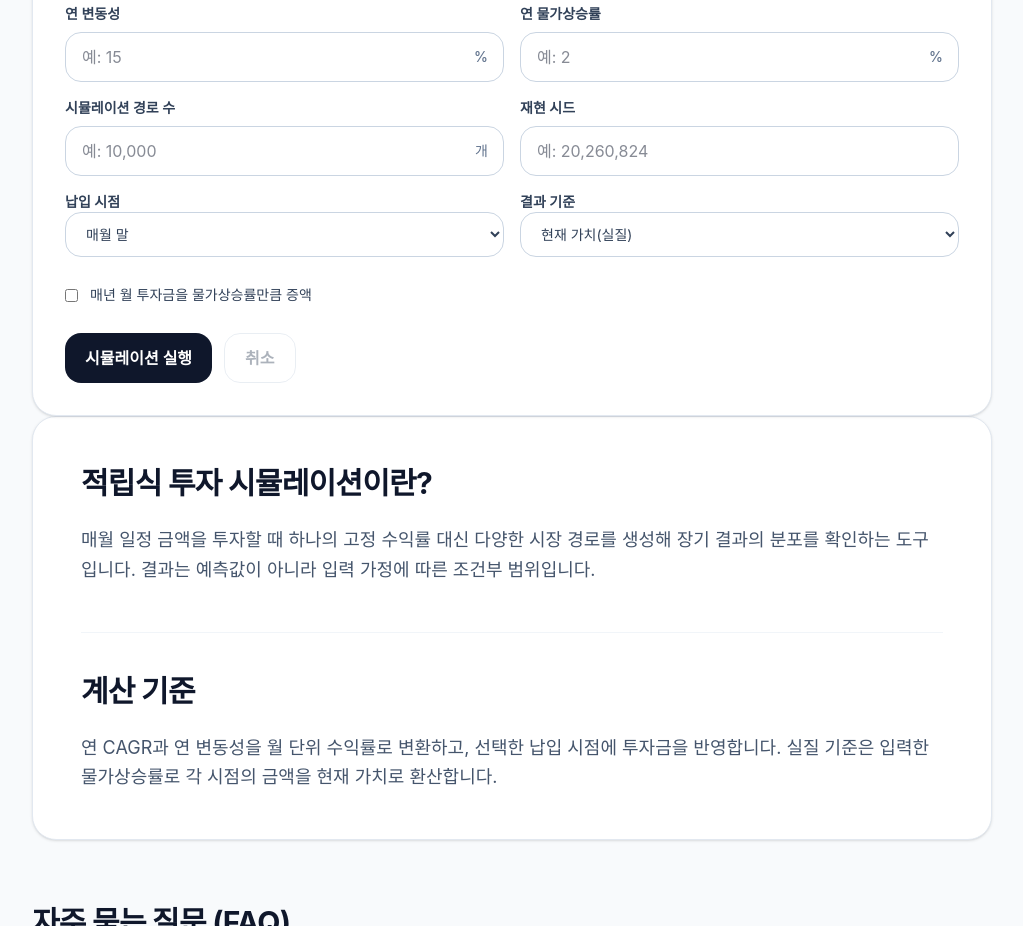
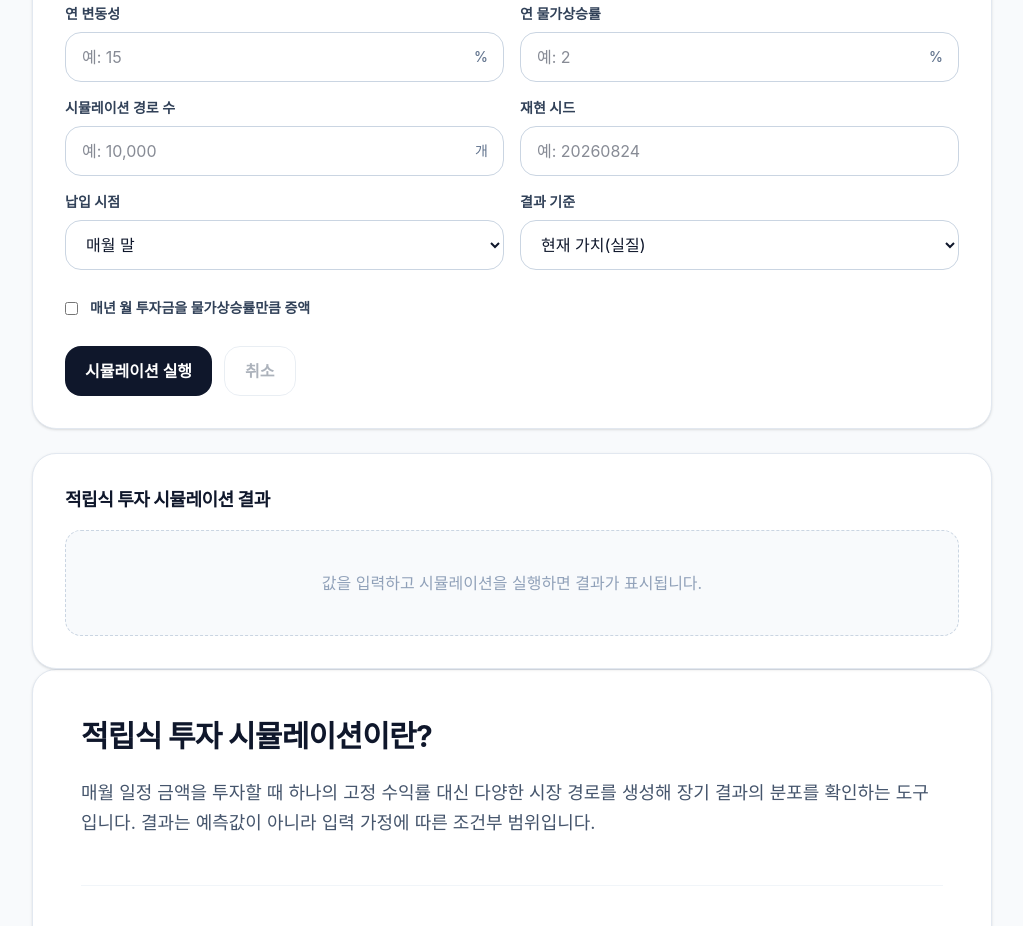
Before and after one commit to YG-coder/stock-calculator, a Next.js app: page /dca-calculator in a window 1280 px wide. Shown: the part 840-1766 px from the top of the page, without its empty margins (128-1151 px from the left). Built offline with nearby package versions, Linux system fonts and the light colour scheme.

Commit message:
fix(ui): 신규 계산기 폼과 빈 결과 상태 통일

```diff
--- a/src/app/portfolio-calculator/page.tsx
+++ b/src/app/portfolio-calculator/page.tsx
@@ -3,7 +3,7 @@ import CalculatorJsonLd from "@/components/seo/CalculatorJsonLd";
 import { Article, Disclaimer, FaqItem, FaqSection, PageHeader, RelatedCalculators, SectionCard } from "@/components/ui/Shared";
 import { buildMetadata } from "@/lib/metadata";
 
-const title = "포트폴리오 기대수익률·변동성 계산기";
+const title = "포트폴리오 계산기";
 const description = "자산별 비중과 기대수익률, 변동성, 상관계수를 입력해 포트폴리오의 기대수익률과 공분산 기반 변동성을 계산합니다.";
 const faqs = [{ question: "상관계수는 무엇인가요?", answer: "두 자산의 수익률이 함께 움직이는 정도로 -1부터 1 사이입니다. 낮을수록 포트폴리오 변동성을 낮추는 분산효과가 커질 수 있습니다." }, { question: "기본 입력값을 그대로 사용해도 되나요?", answer: "아니요. 기본값은 계산 예시이며 최신 시장 전망이나 권장 자산배분이 아닙니다. 같은 기준으로 추정한 본인의 가정값을 입력하세요." }];
 export const metadata = buildMetadata({ title, description, path: "/portfolio-calculator", keywords: ["포트폴리오 계산기", "자산배분 계산기", "포트폴리오 변동성"] });
--- a/src/components/calculator/DcaCalculator.tsx
+++ b/src/components/calculator/DcaCalculator.tsx
@@ -1,7 +1,7 @@
 "use client";
 
 import { useCallback, useMemo, useState } from "react";
-import { CalculatorCard, CalculatorLayout, InputField, ResultDetail, ResultHighlight } from "@/components/ui/Shared";
+import { CalculatorCard, CalculatorLayout, InputField, ResultCard, ResultDetail, ResultHighlight, SelectField } from "@/components/ui/Shared";
 import { useMonteCarlo } from "@/hooks/useMonteCarlo";
 import { buildDcaInput, contributionsFromInput, type DcaFormValues } from "@/lib/dca";
 import type { PercentileBand } from "@/lib/montecarlo/types";
@@ -94,21 +94,13 @@ export default function DcaCalculator() {
           <InputField id="dca-volatility" label="연 변동성" type="number" value={fields.volatility} onChange={(e) => set("volatility", e.target.value)} unit="%" placeholder="예: 15" />
           <InputField id="dca-inflation" label="연 물가상승률" type="number" value={fields.inflation} onChange={(e) => set("inflation", e.target.value)} unit="%" placeholder="예: 2" />
           <InputField id="dca-paths" label="시뮬레이션 경로 수" type="number" value={fields.paths} onChange={(e) => set("paths", e.target.value)} unit="개" placeholder="예: 10000" />
-          <InputField id="dca-seed" label="재현 시드" type="number" value={fields.seed} onChange={(e) => set("seed", e.target.value)} placeholder="예: 20260824" />
+          <InputField id="dca-seed" label="재현 시드" type="number" value={fields.seed} onChange={(e) => set("seed", e.target.value)} placeholder="예: 20260824" grouping={false} />
         </div>
         <div className="grid gap-4 sm:grid-cols-2">
-          <label className="space-y-2 text-sm font-semibold text-slate-700">납입 시점
-            <select className="block w-full rounded-2xl border border-slate-300 bg-white px-4 py-3 font-normal" value={fields.timing} onChange={(e) => set("timing", e.target.value as Fields["timing"])}>
-              <option value="end">매월 말</option><option value="start">매월 초</option>
-            </select>
-          </label>
-          <label className="space-y-2 text-sm font-semibold text-slate-700">결과 기준
-            <select className="block w-full rounded-2xl border border-slate-300 bg-white px-4 py-3 font-normal" value={fields.reportBasis} onChange={(e) => set("reportBasis", e.target.value as Fields["reportBasis"])}>
-              <option value="real">현재 가치(실질)</option><option value="nominal">미래 금액(명목)</option>
-            </select>
-          </label>
+          <SelectField id="dca-timing" label="납입 시점" value={fields.timing} onChange={(e) => set("timing", e.target.value as Fields["timing"])}><option value="end">매월 말</option><option value="start">매월 초</option></SelectField>
+          <SelectField id="dca-basis" label="결과 기준" value={fields.reportBasis} onChange={(e) => set("reportBasis", e.target.value as Fields["reportBasis"])}><option value="real">현재 가치(실질)</option><option value="nominal">미래 금액(명목)</option></SelectField>
         </div>
-        <label className="flex min-h-11 items-center gap-3 text-sm text-slate-700">
+        <label className="flex min-h-11 items-center gap-3 text-sm font-semibold text-slate-700">
           <input type="checkbox" checked={fields.inflationIndexed} onChange={(e) => set("inflationIndexed", e.target.checked)} /> 매년 월 투자금을 물가상승률만큼 증액
         </label>
         <div className="flex flex-wrap gap-3">
@@ -138,7 +130,7 @@ export default function DcaCalculator() {
             {result.meta.warnings.map((warning) => <li key={warning}>{warning}</li>)}
           </ul>
         </CalculatorCard>
-      </> : null}
+      </> : <ResultCard title="적립식 투자 시뮬레이션 결과" isValid={false} emptyMessage="값을 입력하고 시뮬레이션을 실행하면 결과가 표시됩니다." />}
     </CalculatorLayout>
   );
 }
--- a/src/components/calculator/GoalProbabilityCalculator.tsx
+++ b/src/components/calculator/GoalProbabilityCalculator.tsx
@@ -1,7 +1,7 @@
 "use client";
 
 import { useCallback, useMemo, useState } from "react";
-import { CalculatorCard, CalculatorLayout, InputField, ResultDetail, ResultHighlight } from "@/components/ui/Shared";
+import { CalculatorCard, CalculatorLayout, InputField, ResultCard, ResultDetail, ResultHighlight, SelectField } from "@/components/ui/Shared";
 import { useMonteCarlo } from "@/hooks/useMonteCarlo";
 import { buildGoalProbabilityInput, type GoalProbabilityValues } from "@/lib/goal-probability";
 import { probabilityForContribution, requiredForProbability, type RequiredContributions } from "@/lib/montecarlo";
@@ -42,11 +42,9 @@ export default function GoalProbabilityCalculator() {
         <InputField id="goal-volatility" label="연 변동성" type="number" value={fields.volatility} onChange={(e) => set("volatility", e.target.value)} unit="%" placeholder="예: 15" />
         <InputField id="goal-inflation" label="연 물가상승률" type="number" value={fields.inflation} onChange={(e) => set("inflation", e.target.value)} unit="%" placeholder="예: 2" />
         <InputField id="goal-paths" label="시뮬레이션 경로 수" type="number" value={fields.paths} onChange={(e) => set("paths", e.target.value)} unit="개" placeholder="예: 10000" />
-        <InputField id="goal-seed" label="재현 시드" type="number" value={fields.seed} onChange={(e) => set("seed", e.target.value)} placeholder="예: 20260824" />
+        <InputField id="goal-seed" label="재현 시드" type="number" value={fields.seed} onChange={(e) => set("seed", e.target.value)} placeholder="예: 20260824" grouping={false} />
       </div>
-      <label className="space-y-2 text-sm font-semibold text-slate-700">목표금액 기준
-        <select className="block w-full rounded-2xl border border-slate-300 bg-white px-4 py-3 font-normal" value={fields.reportBasis} onChange={(e) => set("reportBasis", e.target.value as Fields["reportBasis"])}><option value="real">현재 가치(실질)</option><option value="nominal">미래 금액(명목)</option></select>
-      </label>
+      <SelectField id="goal-basis" label="목표금액 기준" value={fields.reportBasis} onChange={(e) => set("reportBasis", e.target.value as Fields["reportBasis"])}><option value="real">현재 가치(실질)</option><option value="nominal">미래 금액(명목)</option></SelectField>
       <div className="flex flex-wrap gap-3"><button type="button" onClick={start} disabled={status === "running"} className="min-h-11 rounded-2xl bg-slate-900 px-5 py-3 font-semibold text-white disabled:opacity-50">달성 가능성 계산</button><button type="button" onClick={cancel} disabled={status !== "running"} className="min-h-11 rounded-2xl border border-slate-300 px-5 py-3 font-semibold text-slate-700 disabled:opacity-40">취소</button></div>
       {status === "running" ? <div className="h-2 overflow-hidden rounded bg-slate-200"><div className="h-full bg-slate-900" style={{ width: `${progressPct}%` }} /></div> : null}
       {error ? <div role="alert" className="rounded-2xl border border-red-200 bg-red-50 p-4 text-sm text-red-800">{error.issues?.map((i) => <p key={`${i.field}-${i.message}`}>{i.field}: {i.message}</p>) ?? error.message}</div> : null}
@@ -65,6 +63,6 @@ export default function GoalProbabilityCalculator() {
           return <tr key={row.probability} className="border-b border-slate-100 last:border-0"><td className="px-2 py-2">{pct(row.probability)}</td><td className="px-2 py-2 text-right tabular-nums">{won(row.amount)}원</td><td className="px-2 py-2 text-right tabular-nums">{pct(probabilityForContribution(rc, row.amount))}</td></tr>;
         })}</tbody></table></div></CalculatorCard> : null}
       <CalculatorCard title="가정과 주의사항"><ul className="list-disc space-y-2 pl-5 text-sm leading-relaxed text-slate-600">{result.meta.warnings.map((warning) => <li key={warning}>{warning}</li>)}</ul></CalculatorCard>
-    </> : null}
+    </> : <ResultCard title="목표달성확률 결과" isValid={false} emptyMessage="값을 입력하고 계산하면 결과가 표시됩니다." />}
   </CalculatorLayout>;
 }
--- a/src/components/ui/InputField.tsx
+++ /dev/null
@@ -1,119 +0,0 @@
-"use client";
-
-import React, { useMemo } from "react";
-
-export interface InputFieldProps {
-  id: string;
-  label: string;
-  placeholder?: string;
-  value: string | number;
-  onChange: (e: React.ChangeEvent<HTMLInputElement>) => void;
-  unit?: string;
-  type?: string;
-  max?: number;
-  min?: number;
-}
-
-function sanitizeNumericString(value: string) {
-  const cleaned = value.replace(/,/g, "").replace(/[^\d.]/g, "");
-  const parts = cleaned.split(".");
-  if (parts.length <= 1) return cleaned;
-  return `${parts[0]}.${parts.slice(1).join("")}`;
-}
-
-function formatNumericString(value: string | number) {
-  const str = String(value ?? "").replace(/,/g, "");
-  if (!str) return "";
-
-  const [integerPart, decimalPart] = str.split(".");
-  const formattedInteger = integerPart
-    ? new Intl.NumberFormat("ko-KR").format(Number(integerPart))
-    : "";
-
-  if (decimalPart !== undefined) {
-    return `${formattedInteger}.${decimalPart}`;
-  }
-
-  return formattedInteger;
-}
-
-function formatPlaceholder(placeholder?: string) {
-  if (!placeholder) return placeholder;
-  return placeholder.replace(/\d[\d,]*/g, (match) => {
-    const raw = match.replace(/,/g, "");
-    if (!/^\d+$/.test(raw)) return match;
-    return new Intl.NumberFormat("ko-KR").format(Number(raw));
-  });
-}
-
-export function InputField({
-  id,
-  label,
-  placeholder,
-  value,
-  onChange,
-  unit,
-  type = "number",
-  max,
-  min,
-}: InputFieldProps) {
-  const useGrouping = type === "number";
-
-  const displayValue = useMemo(() => {
-    if (!useGrouping) return value;
-    if (value === "" || value === null || value === undefined) return "";
-    return formatNumericString(value);
-  }, [useGrouping, value]);
-
-  const displayPlaceholder = useMemo(() => {
-    return useGrouping ? formatPlaceholder(placeholder) : placeholder;
-  }, [useGrouping, placeholder]);
-
-  const handleChange = (e: React.ChangeEvent<HTMLInputElement>) => {
-    if (!useGrouping) {
-      onChange(e);
-      return;
-    }
-
-    const rawValue = sanitizeNumericString(e.target.value);
-    const syntheticEvent = {
-      ...e,
-      target: {
-        ...e.target,
-        value: rawValue,
-      },
-      currentTarget: {
-        ...e.currentTarget,
-        value: rawValue,
-      },
-    } as React.ChangeEvent<HTMLInputElement>;
-
-    onChange(syntheticEvent);
-  };
-
-  return (
-    <div>
-      <label htmlFor={id} className="mb-1.5 block text-xs font-semibold text-slate-600 uppercase tracking-wider">
-        {label}
-      </label>
-      <div className="relative">
-        <input
-          id={id}
-          type={useGrouping ? "text" : type}
-          inputMode={type === "number" ? "decimal" : undefined}
-          min={min}
-          max={max}
-          placeholder={displayPlaceholder}
-          value={displayValue}
-          onChange={handleChange}
-          className="block w-full rounded-lg border-0 bg-slate-50 py-3 pl-4 pr-10 text-slate-900 shadow-sm ring-1 ring-inset ring-slate-300 focus:ring-2 focus:ring-inset focus:ring-slate-900 sm:text-base font-medium transition"
-        />
-        {unit && (
-          <div className="pointer-events-none absolute inset-y-0 right-0 flex items-center pr-4">
-            <span className="text-slate-400 font-medium">{unit}</span>
-          </div>
-        )}
-      </div>
-    </div>
-  );
-}
--- a/src/components/ui/Shared.tsx
+++ b/src/components/ui/Shared.tsx
@@ -130,7 +130,7 @@ export function ResultCard({
   isValid = true,
 }: {
   title?: string;
-  children: React.ReactNode;
+  children?: React.ReactNode;
   className?: string;
   emptyMessage?: string;
   isValid?: boolean;
@@ -231,6 +231,7 @@ type InputFieldProps = {
   step?: number | string;
   inputMode?: React.HTMLAttributes<HTMLInputElement>["inputMode"];
   disabled?: boolean;
+  grouping?: boolean;
 };
 
 export function InputField({
@@ -247,6 +248,7 @@ export function InputField({
   step,
   inputMode,
   disabled = false,
+  grouping = true,
 }: InputFieldProps) {
   const isNumeric =
     type === "number" ||
@@ -254,7 +256,7 @@ export function InputField({
     inputMode === "decimal";
 
   const rawValue = String(value ?? "");
-  const displayValue = isNumeric ? formatWithCommas(rawValue) : rawValue;
+  const displayValue = isNumeric && grouping ? formatWithCommas(rawValue) : rawValue;
 
   const handleChange = (e: React.ChangeEvent<HTMLInputElement>) => {
     if (!isNumeric) {
@@ -295,7 +297,7 @@ export function InputField({
           id={id}
           type="text"
           inputMode={inputMode ?? (isNumeric ? "decimal" : undefined)}
-          placeholder={isNumeric ? formatPlaceholder(placeholder) : placeholder}
+          placeholder={isNumeric && grouping ? formatPlaceholder(placeholder) : placeholder}
           value={displayValue}
           onChange={handleChange}
           min={min}
@@ -313,6 +315,32 @@ export function InputField({
       </div>
     </div>
   );
+}
+
+type SelectFieldProps = {
+  id?: string;
+  label: string;
+  value: string;
+  onChange: (e: React.ChangeEvent<HTMLSelectElement>) => void;
+  children: React.ReactNode;
+  className?: string;
+};
+
+export function SelectField({ id, label, value, onChange, children, className = "" }: SelectFieldProps) {
+  return <div className={`space-y-2 ${className}`}><label htmlFor={id} className="block text-sm font-semibold text-slate-700">{label}</label><select id={id} value={value} onChange={onChange} className="block min-h-[50px] w-full rounded-2xl border border-slate-300 bg-white px-4 py-3 text-base text-slate-900 outline-none transition focus:border-slate-500">{children}</select></div>;
+}
+
+type TextareaFieldProps = {
+  id?: string;
+  label: string;
+  value: string;
+  onChange: (e: React.ChangeEvent<HTMLTextAreaElement>) => void;
+  placeholder?: string;
+  className?: string;
+};
+
+export function TextareaField({ id, label, value, onChange, placeholder, className = "" }: TextareaFieldProps) {
+  return <div className={`space-y-2 ${className}`}><label htmlFor={id} className="block text-sm font-semibold text-slate-700">{label}</label><textarea id={id} value={value} onChange={onChange} placeholder={placeholder} className="min-h-32 w-full rounded-2xl border border-slate-300 bg-white px-4 py-3 text-base text-slate-900 outline-none transition placeholder:text-slate-400 focus:border-slate-500" /></div>;
 }
 
 /* =========================
```
Also changed, not shown: src/components/calculator/BacktestLab.tsx (+3 -3 lines), src/components/calculator/FireCalculator.tsx (+3 -3 lines), src/components/calculator/NoSellRebalancingCalculator.tsx (+6 -6 lines), src/components/calculator/PortfolioCalculator.tsx (+7 -7 lines), src/components/calculator/SorrCalculator.tsx (+2 -2 lines), src/components/calculator/SorrSimulationCalculator.tsx (+4 -4 lines).
